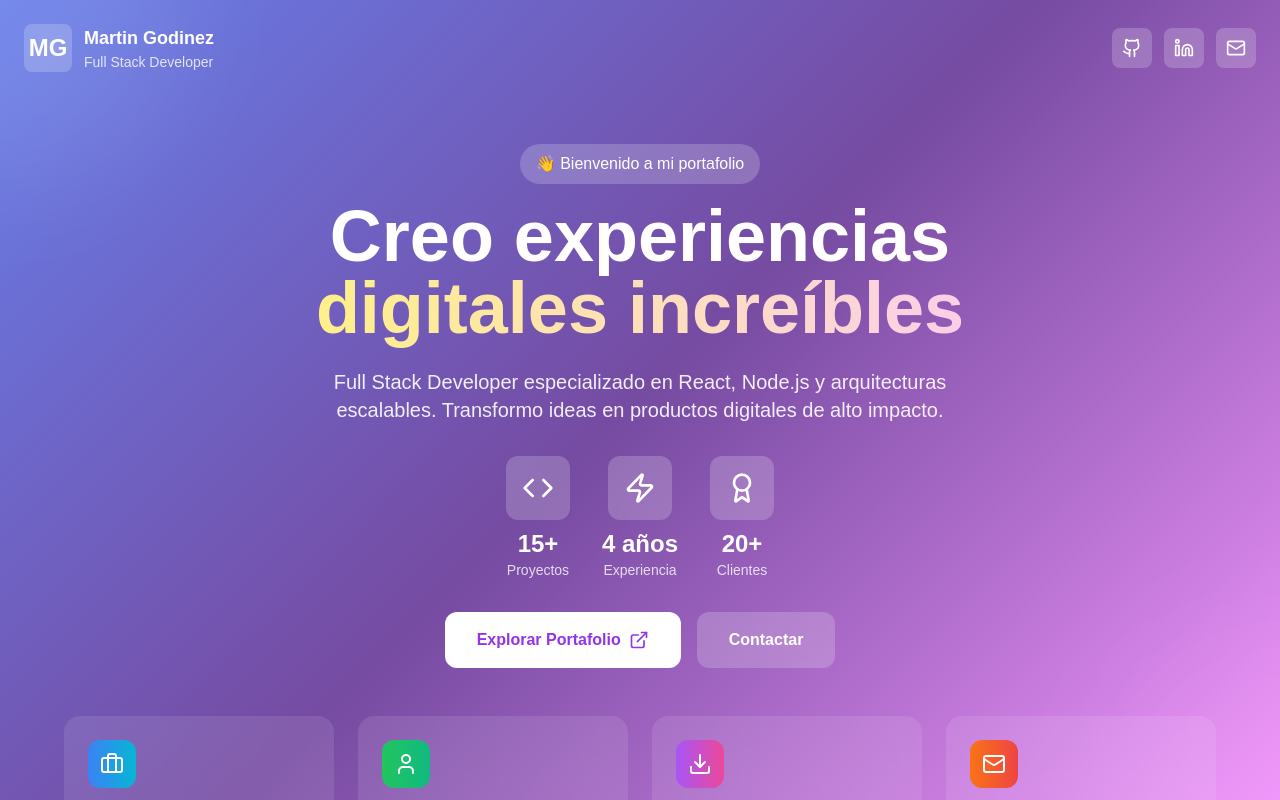
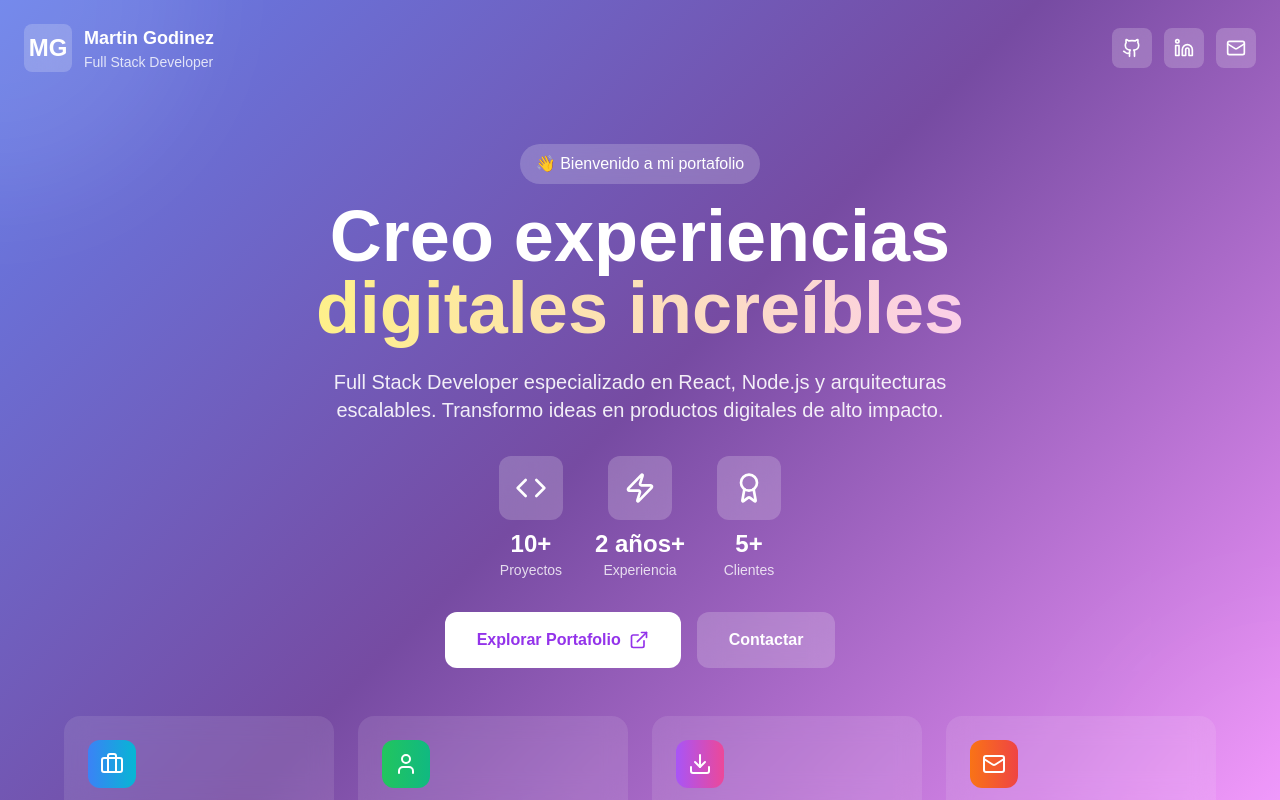
Before and after one commit to GabrielGM16/portafolio-gm, a React (Create React App) app: page / in a window 1280 px wide. Built offline with nearby package versions, Linux system fonts and the light colour scheme.

Commit message:
fix: update landing page statistics to reflect accurate counts
Update project, experience and client statistics to show current accurate numbers rather than outdated values.

```diff
--- a/src/components/LandingPage.js
+++ b/src/components/LandingPage.js
@@ -83,9 +83,9 @@ const LandingPage = ({ onEnterPortfolio, onOpenWindow }) => {
   ];
 
   const stats = [
-    { icon: Code, label: 'Proyectos', value: '15+' },
-    { icon: Zap, label: 'Experiencia', value: '4 años' },
-    { icon: Award, label: 'Clientes', value: '20+' }
+    { icon: Code, label: 'Proyectos', value: '10+' },
+    { icon: Zap, label: 'Experiencia', value: '2 años+' },
+    { icon: Award, label: 'Clientes', value: '5+' }
   ];
 
   return (
```
